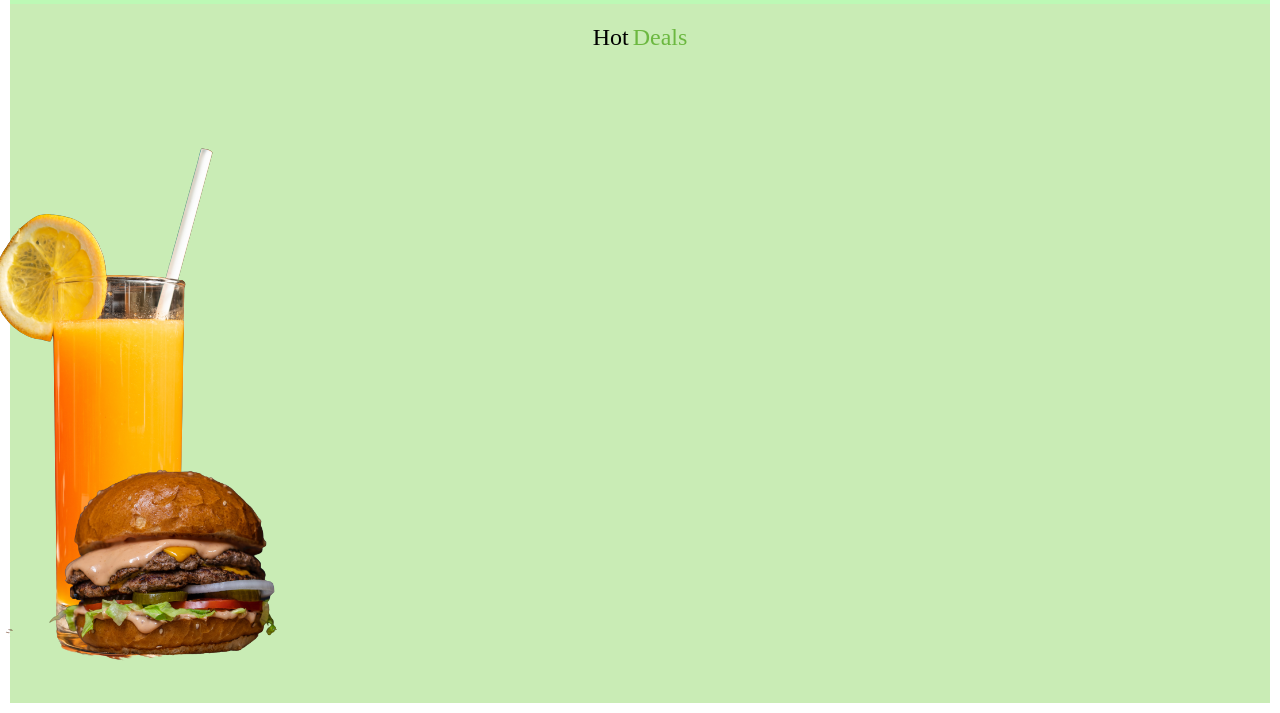
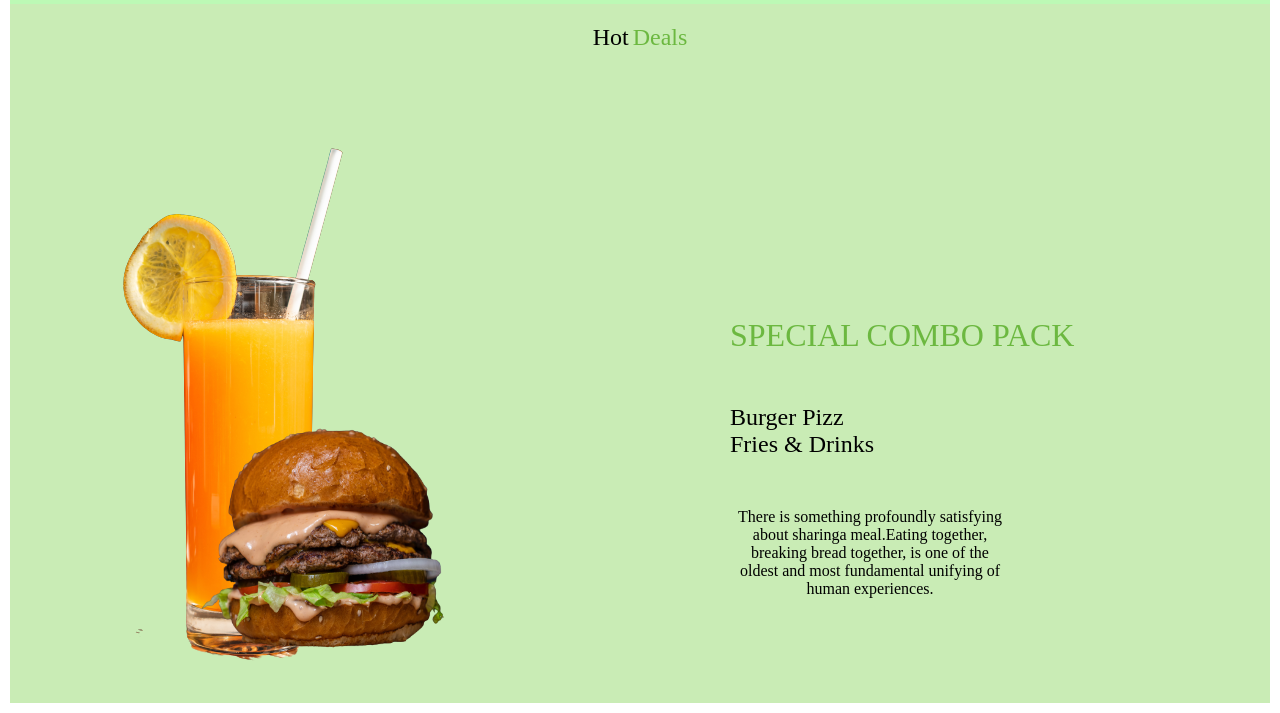
Before and after one commit to AliceWachira/StreetFood-Website, a plain HTML site: page index.html in a window 1280 px wide. Shown: the part 2215-2928 px from the top of the page. Drawn offline with Linux system fonts and the light colour scheme.

Commit message:
adds the paragraph below the Special combo heading and positions the entire container in the middle

```diff
--- a/index.css
+++ b/index.css
@@ -129,7 +129,7 @@
                 clear: left;
             }
 
-    #6CB840 #explore {
+            #explore {
                 font-size: xx-large;
                 font-weight: 450;
                 text-align: center;
@@ -205,13 +205,42 @@
                 color: #6CB840;
             }
 
+            .flex-container1 {
+                display: flex;
+            }
+
             .burger2image {
                 position: relative;
-        margin-right: -300px;
-        height: 20%;
-        width: 25%;
+                margin-left: 150px;
+                height: 50%;
+                width: 50%;
             }
 
             .juiceimage {
-        margin-left: -100px;
+                margin-left: -440px;
             }
+
+            .specialcombo {
+                text-align: center;
+                margin-top: 180px;
+            }
+
+            #special {
+                font-size: xx-large;
+                color: #6CB840;
+                text-align: left;
+                margin: 50px;
+                padding-bottom: -10px;
+            }
+
+            #pizz {
+                font-size: x-large;
+                text-align: left;
+                margin: 50px;
+            }
+
+            #specialparagragh {
+                text-align: center;
+                margin: 50px;
+                width: 280px;
+            }
--- a/index.html
+++ b/index.html
@@ -96,11 +96,16 @@
         <div class="hotdeals">
             <p id="hotdeals"> <span id="hot">Hot</span> <span id="deals">Deals</span></p>
 
-            <div id="flex-container1">
+            <div class="flex-container1">
                 <div>
                     <img class="burger2image" src="burger.png" alt="burgerimage">
                     <img class="juiceimage" src="juice.png" alt="juiceimage">
 
+                </div>
+                <div class="specialcombo">
+                    <p id="special">SPECIAL COMBO PACK</p>
+                    <p id="pizz">Burger Pizz <br>Fries & Drinks</p>
+                    <p id="specialparagragh">There is something profoundly satisfying about sharinga meal.Eating together, breaking bread together, is one of the oldest and most fundamental unifying of human experiences.</p>
                 </div>
             </div>
         </div>
```
Lines whose indentation alone changed are shown as unchanged.
